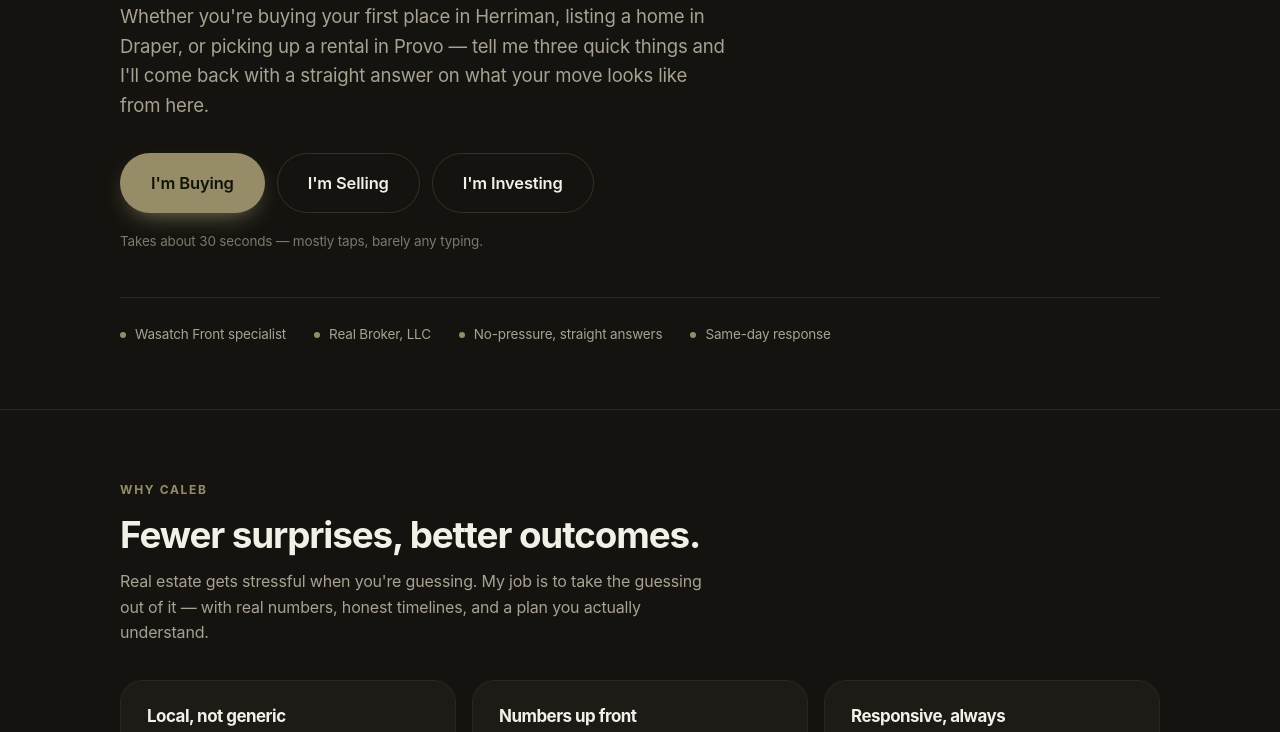
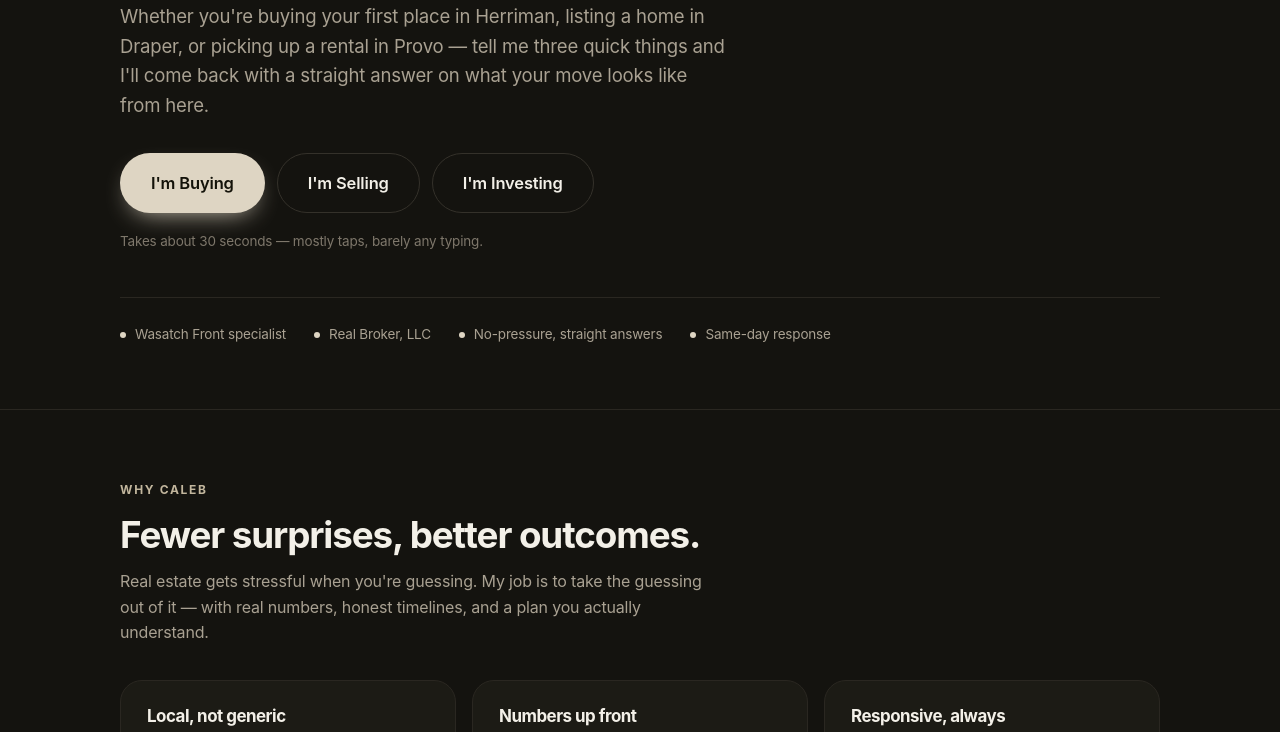
Before and after one commit to BigRedRealEstate/lead-page, a plain HTML site: page index.html in a window 1280 px wide. Shown: the part 397-1129 px from the top of the page. Drawn offline with Linux system fonts and the light colour scheme.

Commit message:
Update color palette and accent styles in CSS

```diff
--- a/index.html
+++ b/index.html
@@ -14,7 +14,7 @@
 
 <style>
 /* ============================================================
-   PALETTE — warm grays, olive khaki, sand
+   PALETTE — warm grays, warm cream, taupe
    Swap these five values to re-skin the whole page.
    ============================================================ */
 :root{
@@ -26,10 +26,11 @@
   --text:      #F3F0E8;   /* warm white               */
   --muted:     #A9A192;   /* warm gray                */
   --muted-2:   #7E776B;
-  --accent:      #968D68;   /* olive khaki (primary)    */
-  --accent-deep: #6E6749;   /* deep olive               */
-  --accent-glow: rgba(150,141,104,.18);
-  --sand:      #CEC7A7;   /* light khaki (secondary)  */
+  --accent:      #DED5C3;   /* warm cream (primary)     */
+  --accent-deep: #B3A991;   /* deeper cream / taupe     */
+  --accent-glow: rgba(222,213,195,.13);
+  --sand:      #C6BAA1;   /* warm taupe (secondary)   */
+  --accent-txt:  #C2B69D;   /* accent for small text    */
   --radius:    14px;
   --radius-lg: 22px;
   --shadow:    0 18px 40px -20px rgba(0,0,0,.8);
@@ -62,7 +63,7 @@ p{margin:0}
 .wrap{width:100%; max-width:1080px; margin:0 auto; padding:0 20px}
 .eyebrow{
   font-size:12px; font-weight:650; letter-spacing:.14em; text-transform:uppercase;
-  color:var(--accent);
+  color:var(--accent-txt);
 }
 
 /* ============================================================
@@ -102,7 +103,7 @@ p{margin:0}
 }
 .btn:active{transform:translateY(1px)}
 .btn-primary{background:var(--accent); color:#131209; box-shadow:0 10px 26px -12px var(--accent)}
-.btn-primary:hover{background:#A79E7A}
+.btn-primary:hover{background:#EDE6D8}
 .btn-ghost{background:transparent; color:var(--text); border-color:var(--line)}
 .btn-ghost:hover{background:var(--surface-2); border-color:#433F35}
 .btn-sm{padding:9px 16px; font-size:13.5px}
@@ -142,7 +143,7 @@ p{margin:0}
   content:""; position:absolute; inset:-30% -10% auto -10%; height:620px; pointer-events:none;
   background:
     radial-gradient(46% 52% at 22% 30%, var(--accent-glow), transparent 70%),
-    radial-gradient(40% 46% at 82% 12%, rgba(150,141,104,.11), transparent 70%);
+    radial-gradient(40% 46% at 82% 12%, rgba(198,186,161,.09), transparent 70%);
 }
 .hero-inner{position:relative}
 .hero h1{font-size:clamp(2.2rem,6.4vw,3.9rem); margin:16px 0 0; max-width:16ch}
@@ -179,7 +180,7 @@ section{scroll-margin-top:128px}
 .card .num{
   display:grid; place-items:center; width:34px; height:34px; margin-bottom:16px;
   border-radius:10px; background:var(--surface-2); border:1px solid var(--line);
-  color:var(--accent); font-weight:700; font-size:14px;
+  color:var(--accent-txt); font-weight:700; font-size:14px;
 }
 
 /* ============================================================
@@ -196,7 +197,7 @@ legend{padding:0; font-size:15.5px; font-weight:600; margin-bottom:4px}
 .hint{font-size:13px; color:var(--muted-2); margin-bottom:14px}
 .step{
   display:block; font-size:11px; font-weight:700; letter-spacing:.12em;
-  text-transform:uppercase; color:var(--accent); margin-bottom:7px;
+  text-transform:uppercase; color:var(--accent-txt); margin-bottom:7px;
 }
 
 .pills{display:flex; flex-wrap:wrap; gap:10px}
@@ -219,7 +220,7 @@ legend{padding:0; font-size:15.5px; font-weight:600; margin-bottom:4px}
 .fields{display:grid; gap:14px}
 @media (min-width:640px){ .fields-2{grid-template-columns:1fr 1fr} }
 label.fl{display:block; font-size:13px; font-weight:600; color:var(--muted); margin-bottom:7px}
-.req{color:var(--accent)}
+.req{color:var(--accent-txt)}
 input[type=text],input[type=tel],input[type=email],select,textarea{
   width:100%; font:inherit; font-size:15px; color:var(--text);
   background:var(--bg); border:1px solid var(--line); border-radius:12px;
```
